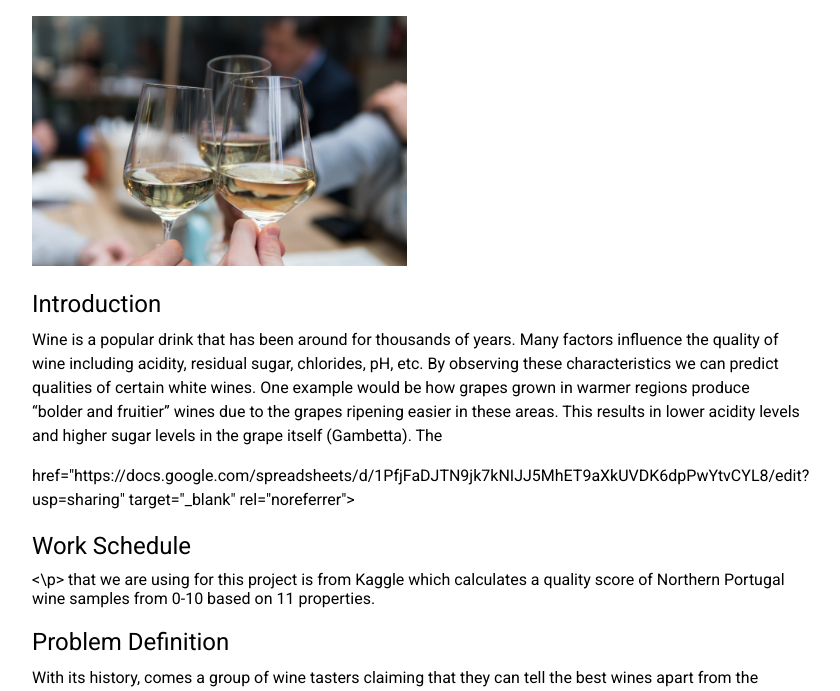
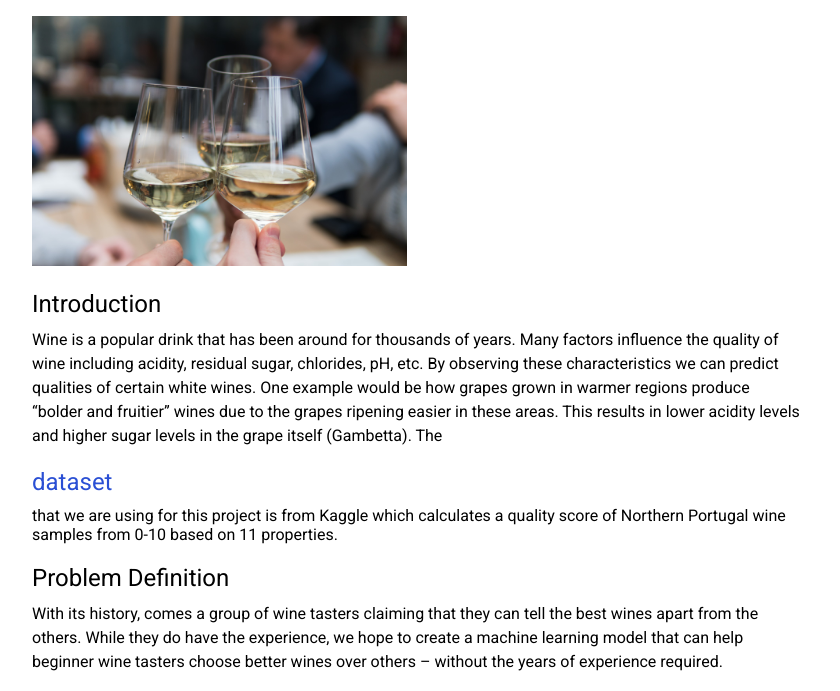
Before and after one commit to srikar-narayan/Machine-Learning-Project, a plain HTML site: page index.html in a window 1280 px wide. Shown: the part 94-785 px from the top of the page, without its empty margins (224-1064 px from the left). Drawn offline with Linux system fonts and the light colour scheme.

Commit message:
Update index.html

```diff
--- a/index.html
+++ b/index.html
@@ -49,7 +49,7 @@
     <img src="wine.jpg" />
     <h2>Introduction</h2>
     <p>
-      Wine is a popular drink that has been around for thousands of years. Many factors influence the quality of wine including acidity, residual sugar, chlorides, pH, etc. By observing these characteristics we can predict qualities of certain white wines. One example would be how grapes grown in warmer regions produce “bolder and fruitier” wines due to the grapes ripening easier in these areas. This results in lower acidity levels and higher sugar levels in the grape itself (Gambetta). The <p> href="https://docs.google.com/spreadsheets/d/1PfjFaDJTN9jk7kNIJJ5MhET9aXkUVDK6dpPwYtvCYL8/edit?usp=sharing" target="_blank" rel="noreferrer"><h2>Work Schedule</h2> <\p> that we are using for this project is from Kaggle which calculates a quality score of Northern Portugal wine samples from 0-10 based on 11 properties.
+      Wine is a popular drink that has been around for thousands of years. Many factors influence the quality of wine including acidity, residual sugar, chlorides, pH, etc. By observing these characteristics we can predict qualities of certain white wines. One example would be how grapes grown in warmer regions produce “bolder and fruitier” wines due to the grapes ripening easier in these areas. This results in lower acidity levels and higher sugar levels in the grape itself (Gambetta). The <a href=href="https://docs.google.com/spreadsheets/d/1PfjFaDJTN9jk7kNIJJ5MhET9aXkUVDK6dpPwYtvCYL8/edit?usp=sharing" target="_blank" rel="noreferrer"><h2>dataset</h2></a> that we are using for this project is from Kaggle which calculates a quality score of Northern Portugal wine samples from 0-10 based on 11 properties.
     </p>
 
     <h2>Problem Definition</h2>
```
